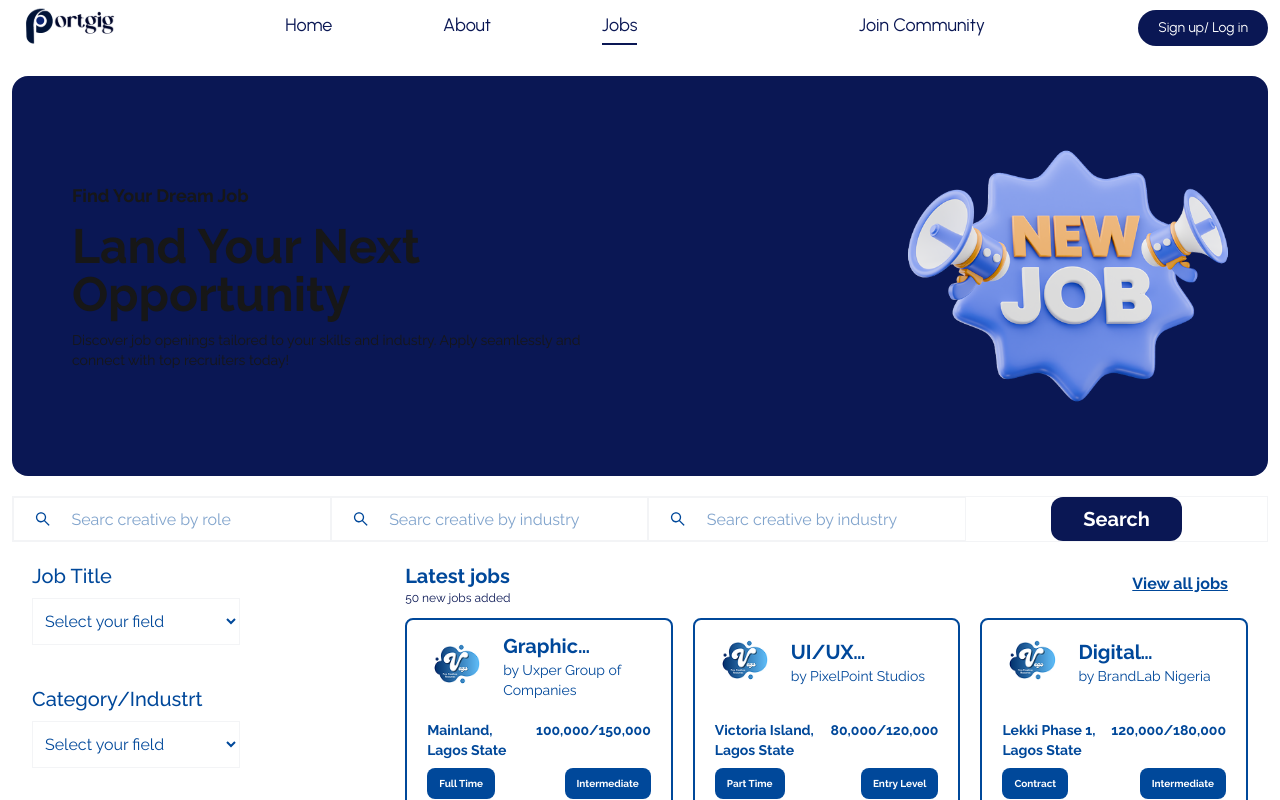
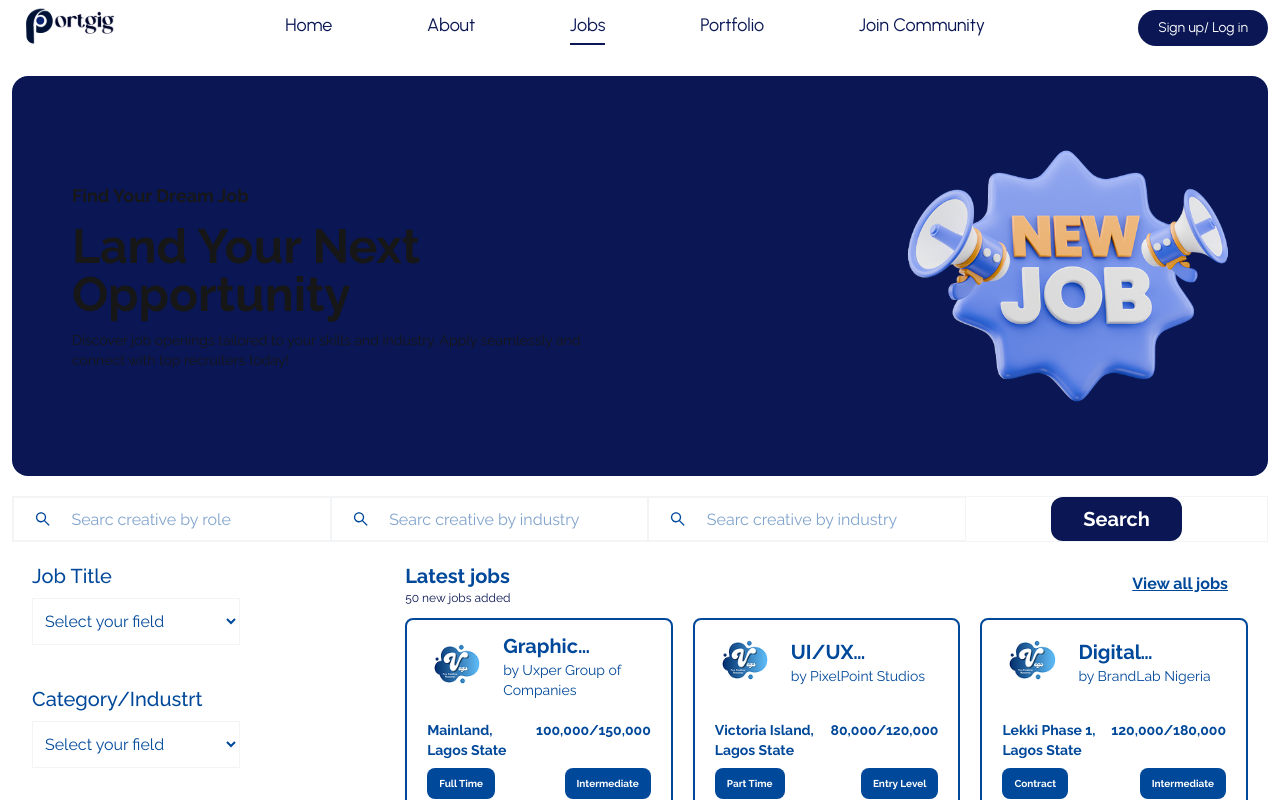
Before and after one commit to portgig/portgig, a Next.js app: page /job-hub in a window 1280 px wide. Shown: the top 800 px of the page. Built offline with nearby package versions, Linux system fonts and the light colour scheme; a web font is replaced by a local one.

Commit message:
Update JobApplied component and navigationItems constant

```diff
--- a/src/components/creative-dashboard/JobApplied.tsx
+++ b/src/components/creative-dashboard/JobApplied.tsx
@@ -9,7 +9,7 @@ const JobApplied = () => {
   return (
     <section className=" flex flex-col gap-5 font-raleway">
       <div className="h-15 p-3 bg-linear-gradient w-full flex items-center bodyMargin">
-        <h2 className="subHeading "> Job Applied</h2>
+        <h2 className="subHeading lg:text-3xl font-raleway pl-10"> Job Applied</h2>
       </div>
       <div className=" bodyMargin grid grid-cols-1 sm:grid-cols-2 lg:grid-cols-3 gap-5">
         {jobs.map((job) => (
--- a/src/constants/index.ts
+++ b/src/constants/index.ts
@@ -12,7 +12,7 @@ export const navigationItems = [
     link: "/job-hub",
   },
   {
-
+    label: "Portfolio",
     link: "/portfolio",
 
   },
```
